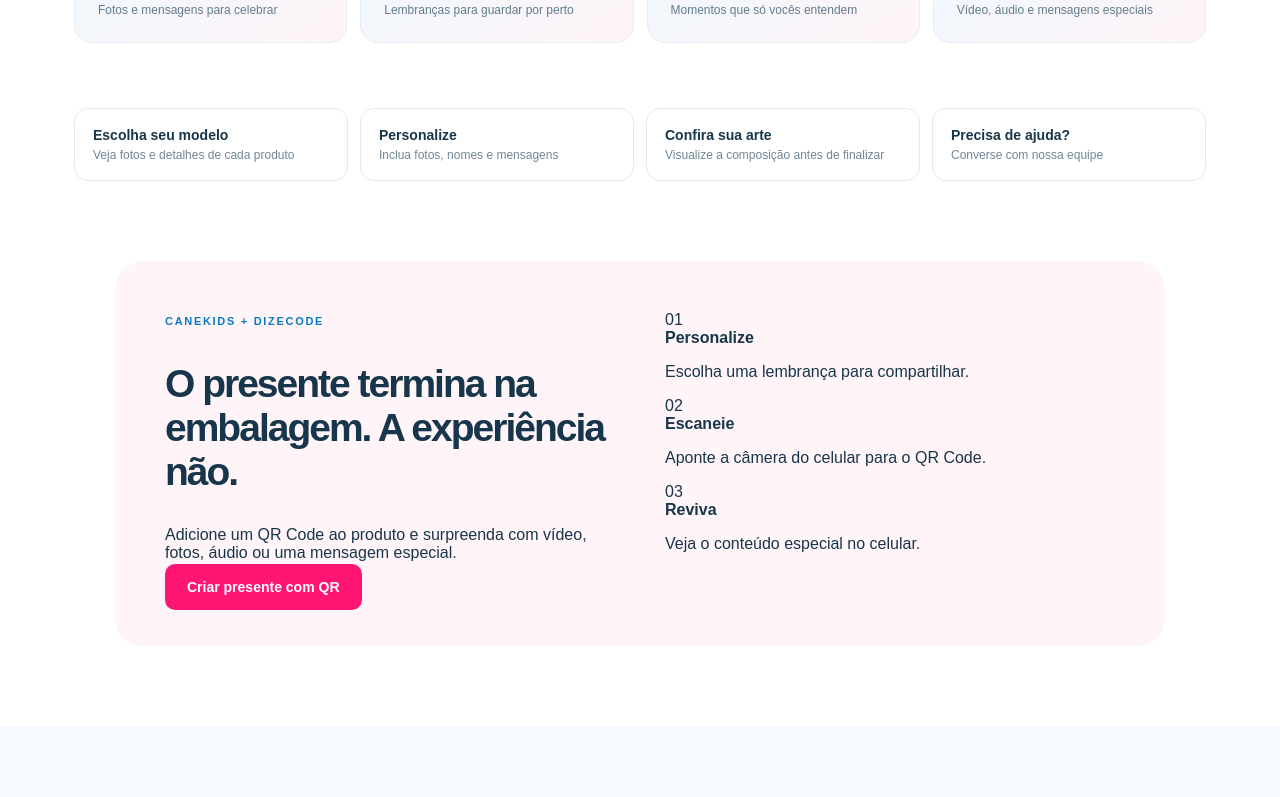
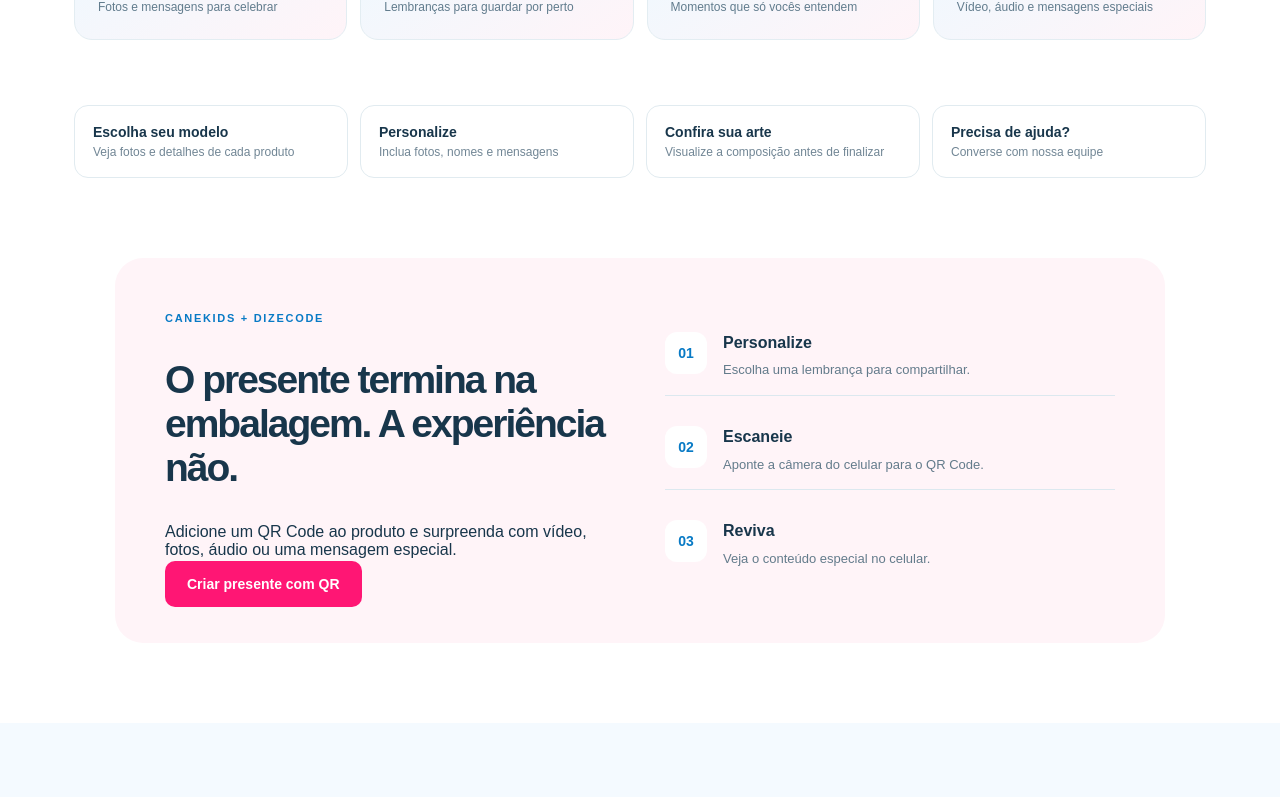
Before and after one commit to contatodize-creator/CaneKids, a Next.js app: page / in a window 1280 px wide. Shown: the part 2000-2797 px from the top of the page. Built offline with nearby package versions, Linux system fonts and the light colour scheme; no server answers; the database is empty.

Commit message:
Polish homepage spacing, centered single product, QR steps and responsive guide

```diff
--- a/app/globals.css
+++ b/app/globals.css
@@ -92,3 +92,31 @@ body{background:#fff;color:#18364b}
 .footerBottom{max-width:1180px;margin:35px auto 0;padding-top:18px;border-top:1px solid #ffffff30;display:flex;justify-content:space-between;gap:12px;color:#b9cdd8;font-size:12px}
 @media(max-width:900px){.footerColumns{grid-template-columns:1fr 1fr;gap:25px}.storeHero{border-radius:0 0 20px 20px}}
 @media(max-width:600px){.footerColumns{grid-template-columns:1fr;gap:12px}.footerBottom{flex-direction:column}.storeFooter{padding:40px 22px 20px}.storeHero h1{letter-spacing:-1.5px}.storeHero .visual{height:300px}.storeGrid .pic{height:190px}}
+
+
+/* Home improvements based on published storefront review */
+.storeHero .heroText>p{overflow-wrap:anywhere;max-width:510px;font-size:17px}
+.storeHero .visual{display:flex;align-items:center;justify-content:center;min-width:0}
+.storeHero .visual img{width:100%;height:auto!important;max-height:410px!important;object-fit:contain!important;box-shadow:0 12px 40px #173d5a10}
+.storeGrid.compactCatalog{display:flex;justify-content:center;flex-wrap:wrap;gap:24px;max-width:900px;margin:0 auto}
+.storeGrid.compactCatalog article{width:min(100%,330px);flex:none}
+.storeGrid.compactCatalog .pic{height:320px}
+.storeGrid.compactCatalog .cardBody{min-height:185px}
+.qrFeature .qrDemo{min-width:0}
+.qrSteps{display:grid;gap:16px;padding:10px 0}
+.qrSteps>div{display:flex;gap:16px;align-items:flex-start;padding:14px 0;border-bottom:1px solid #dce8ef}
+.qrSteps>div:last-child{border-bottom:0}
+.qrSteps>div>span{display:grid;place-items:center;flex:none;width:42px;height:42px;border-radius:12px;background:#fff;color:#087ac5;font-size:14px;font-weight:900}
+.qrSteps b{display:block;font-size:16px;line-height:1.4}
+.qrSteps p{margin:6px 0 0;font-size:13px;line-height:1.6;color:#637b8b}
+.how{align-items:center;gap:50px;padding:75px max(8vw,24px)}
+.howIntro{max-width:490px}
+.howIntro h2{font-size:clamp(30px,3vw,44px);letter-spacing:-1.4px;line-height:1.14;margin:13px 0}
+.howIntro p{line-height:1.7;color:#60798b}
+.howSteps{list-style:none;margin:0;padding:0;display:grid;gap:13px;counter-reset:none}
+.howSteps li{display:flex;align-items:flex-start;gap:17px;padding:17px 20px;background:#fff;border:1px solid #dfeaf1;border-radius:14px;min-width:0}
+.howSteps .howNumber{display:grid;place-items:center;width:40px;height:40px;flex:none;border-radius:12px;background:#eaf6fc;color:#087ac5;font-weight:900}
+.howSteps strong{display:block;font-size:15px;line-height:1.5}
+.howSteps p{font-size:13px;color:#60798b;margin:4px 0 0;line-height:1.55}
+@media(max-width:900px){.how{grid-template-columns:1fr;gap:22px;padding:55px 25px}.howIntro{max-width:100%}.qrFeature{gap:20px}}
+@media(max-width:600px){.storeGrid.compactCatalog article{width:min(100%,350px)}.storeGrid.compactCatalog .pic{height:285px}.storeHero .visual img{max-height:300px!important}.how{padding:45px 18px}.howSteps li{padding:13px}.qrSteps>div{gap:10px}}
```
